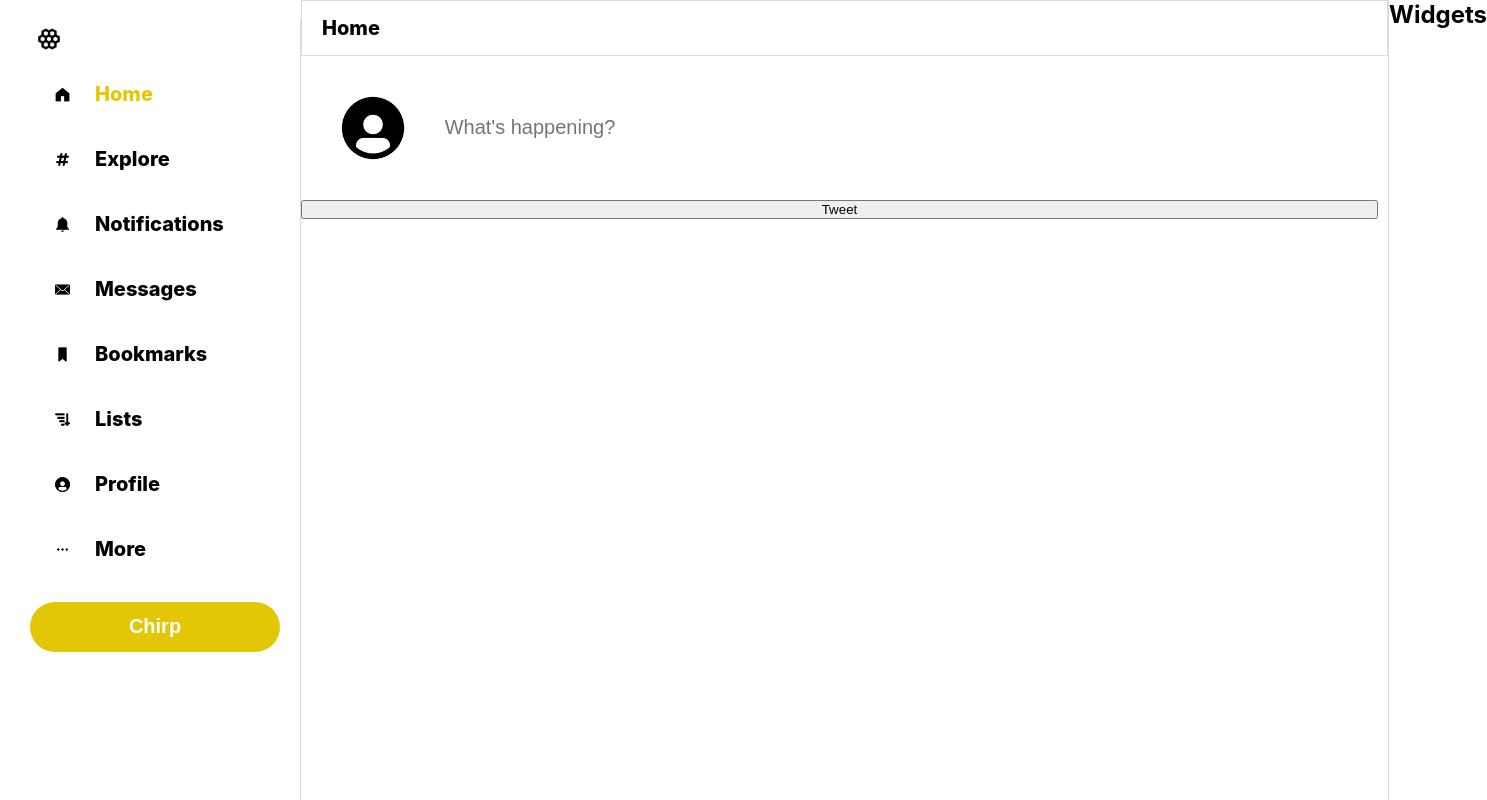
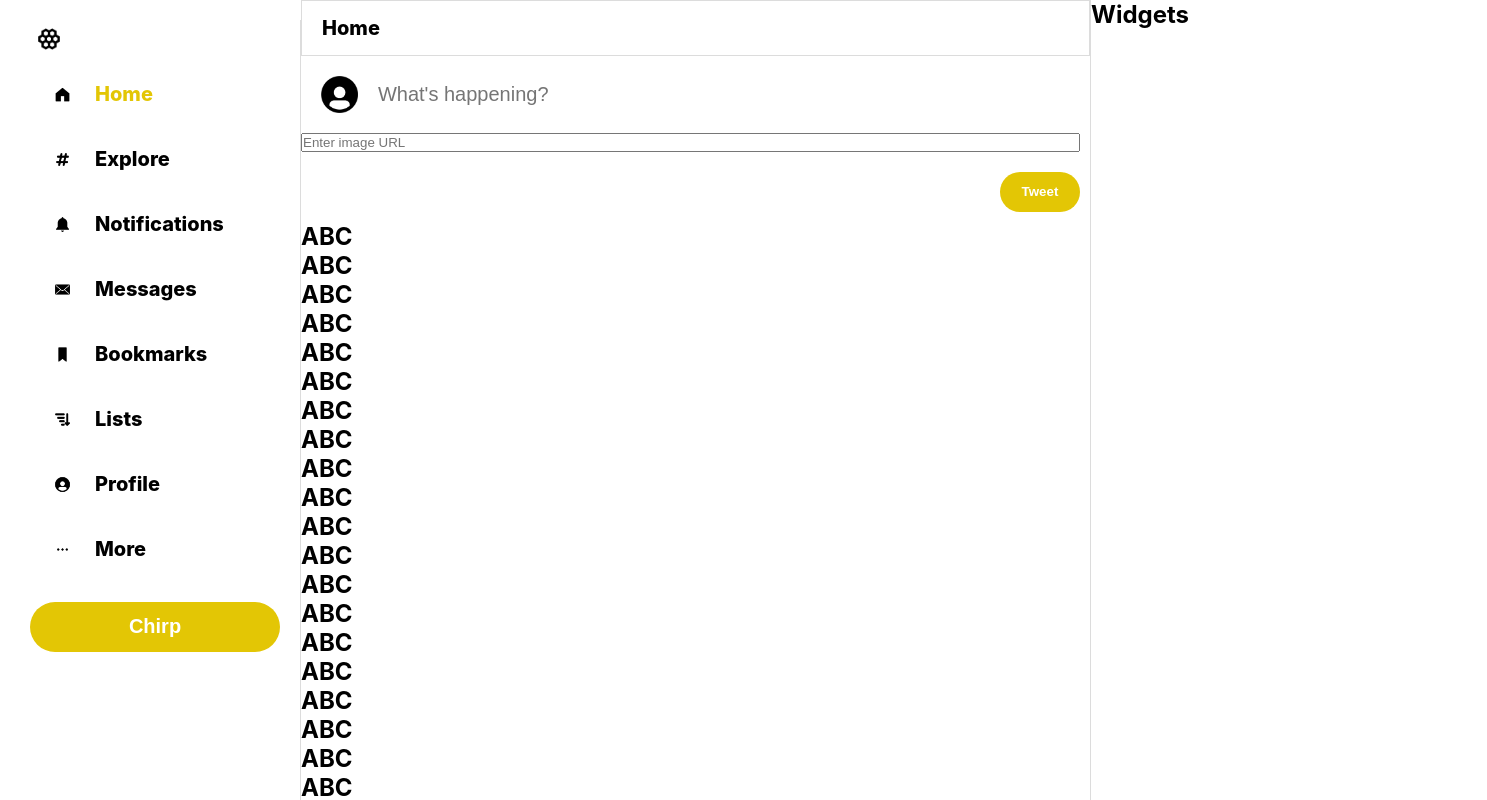
Before and after one commit to Jinwoo-1162/Chirp, a React (Create React App) app in the folder frontend/: page / in a window 1280 px wide. Shown: the whole page, 1487 px wide, since content can reach past the window. Built offline with nearby package versions, Linux system fonts and the light colour scheme.

Commit message:
Edits to size and textbox
Resized proportions, added textbox

```diff
--- a/frontend/src/CSS/Feed.css
+++ b/frontend/src/CSS/Feed.css
@@ -24,6 +24,7 @@
     z-index: 100;
     border: 1px solid var(--chirp-background);
     padding: 15px 20px;
+    max-width: 80;
 }
 
 .feed_header > h2 {
--- a/frontend/src/CSS/TweetBox.css
+++ b/frontend/src/CSS/TweetBox.css
@@ -1,5 +1,5 @@
 #profile {
-    width: 10%;
+    width: 5%;
 }
 
 .tweetBox {
@@ -24,3 +24,21 @@
     font-size: 20px;
     border: none;
   }
+
+  .tweetBox__imageInput {
+    border: none;
+    padding: 10px;
+  }
+
+  .tweetBox__tweetButton {
+    margin-top: 20px;
+    margin-left: auto;
+    border-radius: 30px;
+    width: 80px;
+    height: 40px;
+    background-color: var(--chirp-color);
+    border: none;
+    color: white;
+    font-weight: 900;
+    text-transform: inherit;
+  }
--- a/frontend/src/Components/Feed.js
+++ b/frontend/src/Components/Feed.js
@@ -12,8 +12,55 @@ function Feed() {
             </div>
 
             {/* TweetBox */}
-            <TweetBox />
-
+            <TweetBox/>
+            <h2>ABC</h2>
+            <h2>ABC</h2>
+            <h2>ABC</h2>
+            <h2>ABC</h2>
+            <h2>ABC</h2>
+            <h2>ABC</h2>
+            <h2>ABC</h2>
+            <h2>ABC</h2>
+            <h2>ABC</h2>
+            <h2>ABC</h2>
+            <h2>ABC</h2>
+            <h2>ABC</h2>
+            <h2>ABC</h2>
+            <h2>ABC</h2>
+            <h2>ABC</h2>
+            <h2>ABC</h2>
+            <h2>ABC</h2>
+            <h2>ABC</h2>
+            <h2>ABC</h2>
+            <h2>ABC</h2>
+            <h2>ABC</h2>
+            <h2>ABC</h2>
+            <h2>ABC</h2>
+            <h2>ABC</h2>
+            <h2>ABC</h2>
+            <h2>ABC</h2>
+            <h2>ABC</h2>
+            <h2>ABC</h2>
+            <h2>ABC</h2>
+            <h2>ABC</h2>
+            <h2>ABC</h2>
+            <h2>ABC</h2>
+            <h2>ABC</h2>
+            <h2>ABC</h2>
+            <h2>ABC</h2>
+            <h2>ABC</h2>
+            <h2>ABC</h2>
+            <h2>ABC</h2>
+            <h2>ABC</h2>
+            <h2>ABC</h2>
+            <h2>ABC</h2>
+            <h2>ABC</h2>
+            <h2>ABC</h2>
+            <h2>ABC</h2>
+            <h2>ABC</h2>
+            <h2>ABC</h2>
+            <h2>ABC</h2>
+            <h2>ABC</h2>
             {/* Post */}
             {/* Post */}
             {/* Post */}
--- a/frontend/src/Views/TweetBox.js
+++ b/frontend/src/Views/TweetBox.js
@@ -1,6 +1,7 @@
 import React from "react";
 import '../CSS/TweetBox.css';
-import Profile from "../Images/profile.png";
+import Profile from "../Images/profiletest.png";
+import NavbarOption from '../Views/NavbarOption.js';
 
 function TweetBox() {
     return (
@@ -10,7 +11,11 @@ function TweetBox() {
                     <img src={Profile} id="profile"/>
                     <input placeholder="What's happening?" type="text"/>
                 </div>
-                <button>Tweet</button>
+                <input
+                    className="tweetBox_imageInput"
+                    placeholder="Enter image URL"
+                    type="text"/>
+                <button className="tweetBox__tweetButton">Tweet</button>
             </form>
         </div>
     )
```
Also changed, not shown: frontend/src/Images/profiletest.png (added).
